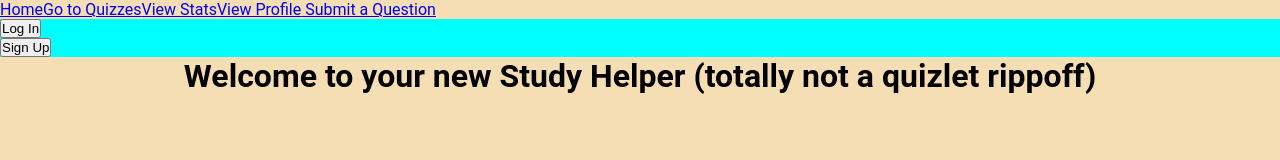
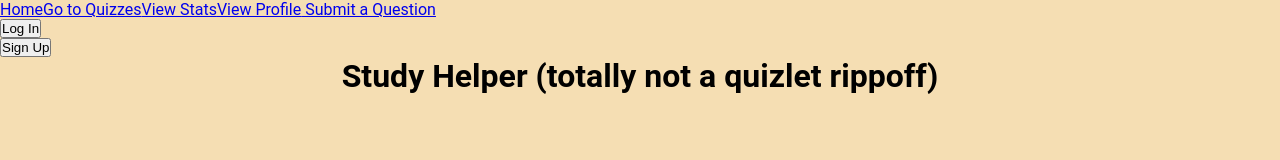
Before and after one commit to mattjhlee/python-4-project, a React app in the folder client/: page / in a window 1280 px wide. Built offline with nearby package versions, Linux system fonts and the light colour scheme; no server answers.

```diff
--- a/client/src/components/components/Home_Page.js
+++ b/client/src/components/components/Home_Page.js
@@ -11,7 +11,7 @@
         <div>
             <NavBar />
             <LoginSignup user={user} setUser={setUser} users={users} setUsesr={setUsers}/>
-            <h1 className="main-header" >Welcome to your new Study Helper (totally not a quizlet rippoff)</h1>
+            <h1 className="main-header" >Study Helper (totally not a quizlet rippoff)</h1>
             <h1> </h1>
 
 
--- a/client/src/index.css
+++ b/client/src/index.css
@@ -13,10 +13,6 @@
     top: 0;
     left: 0;
     right: 0;
-}
-
-.log-signup {
-    background-color: aqua;
 }
 
 .main-header {
```
Also changed, not shown: 1 other file.
